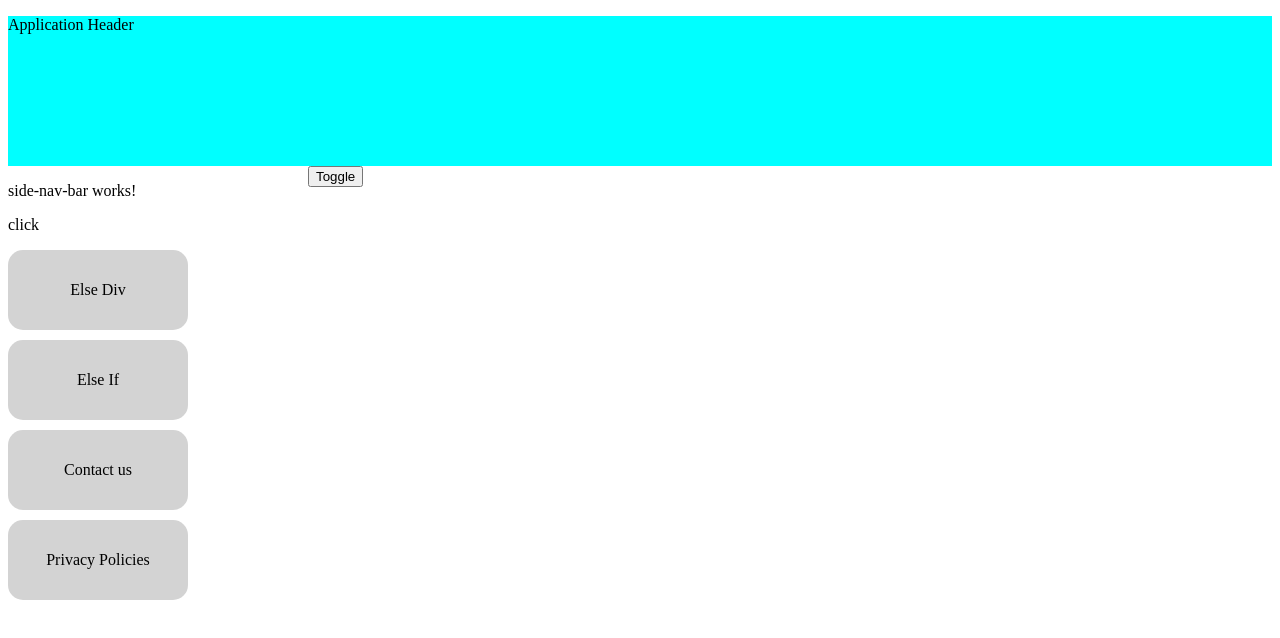
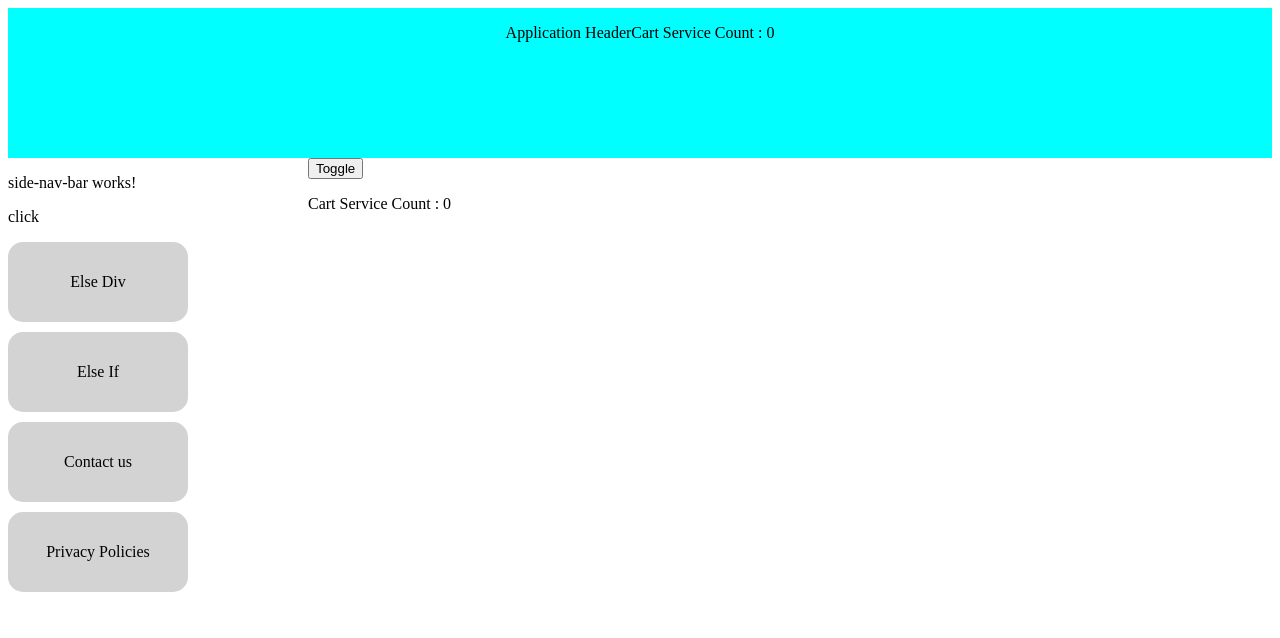
Before and after one commit to C-Clarke-Institute/angular_first_project_3rd_batch_fulltime, an Angular app: page / in a window 1280 px wide. Shown: the top 638 px of the page. Built offline with nearby package versions, Linux system fonts and the light colour scheme.

Commit message:
Services

```diff
--- /dev/null
+++ b/src/app/feature/cart/services/cart-service.ts
@@ -0,0 +1,22 @@
+import { Injectable, signal } from '@angular/core';
+import { ProductDto } from '../../products/models/product.model';
+
+@Injectable({
+  providedIn: 'root',
+})
+export class CartService {
+
+  private count = signal(0);
+
+  increment() {
+    this.count.update( value => value + 1);
+  }
+
+  decrement() {
+    this.count.update( value => value - 1);
+  }
+
+  getCount() {
+    return this.count();
+  }
+}
--- a/src/app/feature/products/components/products-wrapper/products-wrapper.html
+++ b/src/app/feature/products/components/products-wrapper/products-wrapper.html
@@ -1,4 +1,5 @@
 <button (click)="toggleProducts()">Toggle</button>
+<p>Cart Service Count : {{ cartService.getCount()}}</p>
 @if ( showProduct ) {
   <div style="display: flex">
 
--- a/src/app/feature/products/components/products-wrapper/products-wrapper.ts
+++ b/src/app/feature/products/components/products-wrapper/products-wrapper.ts
@@ -1,9 +1,9 @@
-import { Component, computed, signal } from '@angular/core';
+import { Component, computed, effect, inject, Inject, OnInit, signal } from '@angular/core';
 import { ProductDto } from '../../models/product.model';
 import { Product } from '../product/product';
 import { productsList } from '../../utils/products-list';
-import { single } from 'rxjs';
 import { FormsModule } from '@angular/forms';
+import { CartService } from '../../../cart/services/cart-service';
 
 @Component({
   selector: 'app-products-wrapper',
@@ -11,32 +11,41 @@ import { FormsModule } from '@angular/forms';
   templateUrl: './products-wrapper.html',
   styleUrl: './products-wrapper.scss',
 })
-export class ProductsWrapper {
+export class ProductsWrapper implements OnInit {
+
+  cartService = inject(CartService)
+
+  constructor() {
+    effect(() => {
+      console.log('Products Wrapper');
+    });
+  }
+  ngOnInit() {
+
+  }
+
   products: ProductDto[] = productsList;
-  discountPercentage= signal(10);
-  cartProducts = signal<ProductDto[]>([])
+  discountPercentage = signal(10);
+  cartProducts = signal<ProductDto[]>([]);
 
   counter = 0;
   count = signal(0);
   totalPrice = signal(0);
   discountPrice = computed(() => {
-    console.log( "Inside discount price" );
-    return this.totalPrice() - ( this.totalPrice() * this.discountPercentage() / 100 ) ;
-  })
+    console.log('Inside discount price');
+    return this.totalPrice() - (this.totalPrice() * this.discountPercentage()) / 100;
+  });
 
   showProduct = false;
   toggleProduct = signal(false);
 
   public toggleProducts() {
     this.showProduct = !this.showProduct;
-    this.discountPrice()
+    this.discountPrice();
   }
 
   public onAddToCartProduct(product: ProductDto) {
-    this.cartProducts.update( value => [
-      ...value,
-      product
-    ]);
+    this.cartProducts.update((value) => [...value, product]);
 
     // set new value
     // this.counter = this.cartProducts.length;
@@ -46,10 +55,11 @@ export class ProductsWrapper {
     this.counter += 1;
     this.count.update((value) => value + 1);
     this.totalPrice.update((value) => value + product.price);
+    this.cartService.increment();
   }
 
   public getDiscountAmount() {
     console.log('getDiscountAmount()');
-    return this.totalPrice() * this.discountPercentage() / 100;
+    return (this.totalPrice() * this.discountPercentage()) / 100;
   }
 }
--- a/src/app/header/header.html
+++ b/src/app/header/header.html
@@ -1,3 +1,4 @@
 <div class="app-header-section">
   <p>Application Header</p>
+  <p>Cart Service Count : {{ cartService.getCount()}}</p>
 </div>
--- a/src/app/header/header.scss
+++ b/src/app/header/header.scss
@@ -1,4 +1,6 @@
 .app-header-section {
+  display: flex;
   height: 150px;
   background-color: cyan;
+  justify-content: center;
 }
--- a/src/app/header/header.ts
+++ b/src/app/header/header.ts
@@ -1,4 +1,5 @@
-import { Component } from '@angular/core';
+import { Component, inject } from '@angular/core';
+import { CartService } from '../feature/cart/services/cart-service';
 
 @Component({
   selector: 'app-header',
@@ -6,4 +7,7 @@ import { Component } from '@angular/core';
   templateUrl: './header.html',
   styleUrl: './header.scss',
 })
-export class Header {}
+export class Header {
+
+  cartService = inject(CartService)
+}
```
Also changed, not shown: 1 other file (tests, documents, lock files or other folders).
